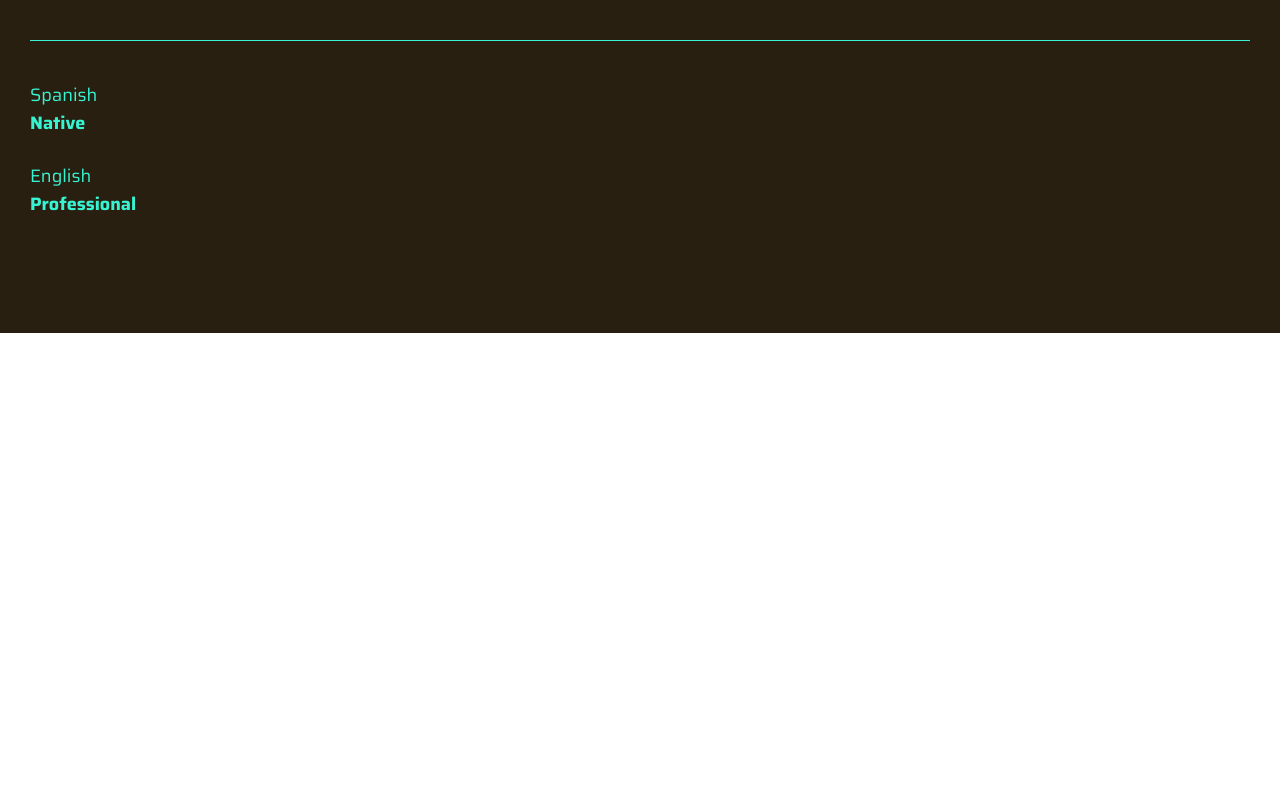
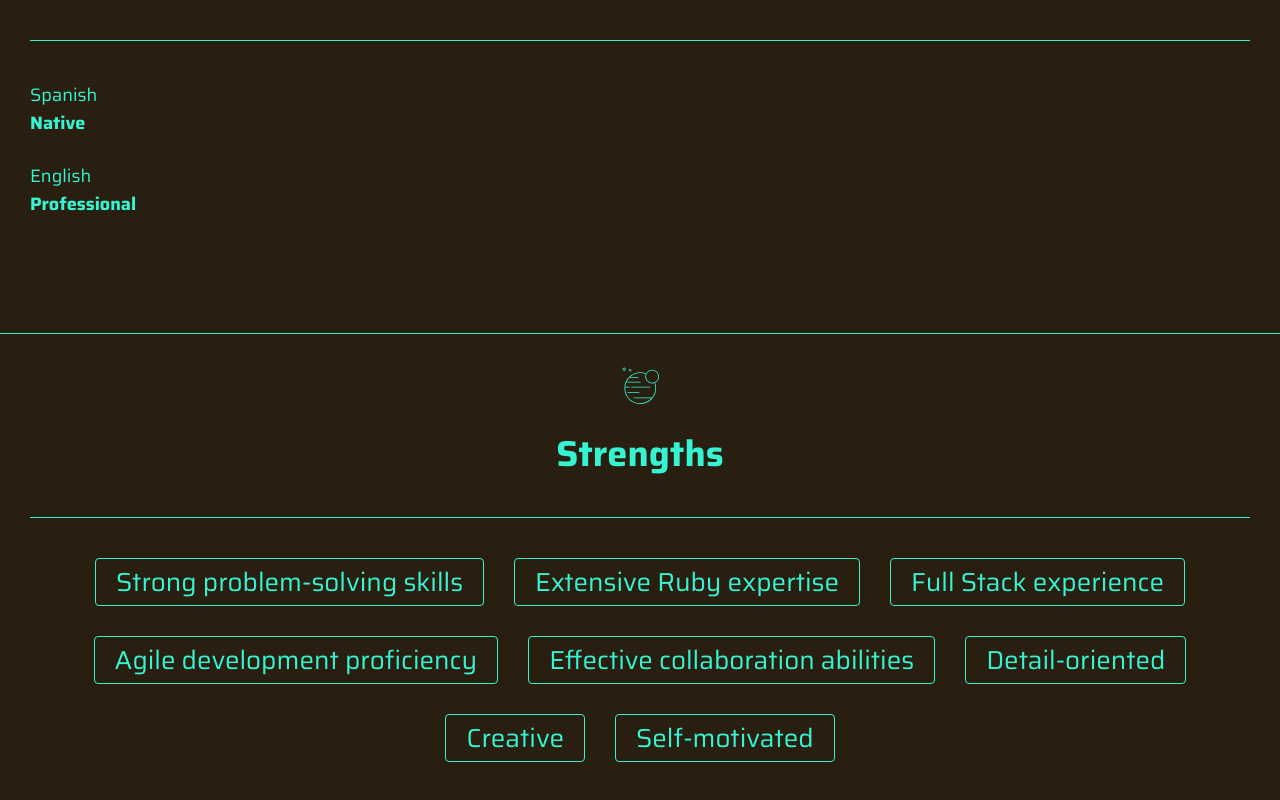
Before and after one commit to lmendozan90/lmendozan90.github.io, a React (Create React App) app: page / in a window 1280 px wide. Shown: the part 4491-5291 px from the top of the page. Before the commit the page ends 4824 px from the top, so only its background shows below. Built offline with nearby package versions, Linux system fonts and the light colour scheme.

Commit message:
Add Strengths section

```diff
--- /dev/null
+++ b/src/assets/icons/strengthsIcon.tsx
@@ -0,0 +1,22 @@
+import React from "react";
+
+const StrengthsIcon = ({
+  width = "24",
+  height = "24",
+  fill = "currentColor",
+}) => {
+  return (
+    <svg
+      xmlns="http://www.w3.org/2000/svg"
+      width={width}
+      height={height}
+      viewBox="0 0 48 48"
+      fill={fill}
+    >
+      <path d="M48 13.416c0-4.785-3.892-8.677-8.676-8.677-3.195 0-6.13 1.796-7.632 4.594a19.882 19.882 0 0 0-7.357-1.414c-11.045 0-20.031 8.987-20.031 20.034 0 11.046 8.986 20.033 20.031 20.033 11.045 0 20.031-8.987 20.031-20.033 0-2.326-.413-4.603-1.199-6.782A8.657 8.657 0 0 0 48 13.416zm-8.734 26.302H16.159a.5.5 0 0 0 0 1h22.252c-3.484 3.839-8.495 6.269-14.076 6.269-10.494 0-19.031-8.538-19.031-19.033 0-.291.031-.575.044-.863h5.361a.5.5 0 0 0 0-1h-5.31a18.879 18.879 0 0 1 1.255-5.133h17.682a.5.5 0 0 0 0-1H7.088a19.104 19.104 0 0 1 3.519-5.153c.034.007.065.02.101.02h10.901a.5.5 0 0 0 0-1h-9.982c3.374-3.038 7.821-4.906 12.708-4.906 2.393 0 4.719.437 6.923 1.299-.03.075-.051.153-.079.228a7.915 7.915 0 0 0-.264.864c-.028.111-.057.222-.081.335-.04.194-.07.39-.097.586-.013.097-.031.193-.041.292-.03.295-.048.593-.048.893 0 4.784 3.892 8.677 8.676 8.677.277 0 .552-.016.826-.042.088-.008.175-.023.263-.034.185-.023.369-.049.552-.085.101-.019.201-.043.301-.066a8.634 8.634 0 0 0 .805-.226c.065-.022.131-.038.196-.061a18.941 18.941 0 0 1 1.099 6.374c0 4.442-1.541 8.523-4.1 11.765zm3.094-19.25a7.618 7.618 0 0 1-3.036.625c-4.232 0-7.676-3.444-7.676-7.677 0-1.137.243-2.232.725-3.256a7.709 7.709 0 0 1 6.951-4.421c4.232 0 7.676 3.444 7.676 7.677a7.676 7.676 0 0 1-4.64 7.052z"></path>
+      <path d="M22.972 32.904H8.625a.5.5 0 0 0 0 1h14.348a.5.5 0 1 0-.001-1zm13.627-6.814H13.434a.5.5 0 0 0 0 1h23.165a.5.5 0 0 0 0-1zM5.937 4.235a1.967 1.967 0 0 0-.401-1.459 1.963 1.963 0 0 0-1.315-.747 1.948 1.948 0 0 0-1.458.401 1.96 1.96 0 0 0-.747 1.314 1.959 1.959 0 0 0 .401 1.459 1.96 1.96 0 0 0 1.563.764c.437 0 .859-.144 1.209-.417a1.96 1.96 0 0 0 .748-1.315zm-1.361.525a.987.987 0 0 1-.721.198.973.973 0 0 1-.478-1.739.978.978 0 0 1 1.37.171.973.973 0 0 1-.171 1.37zm5.777 1.956a.498.498 0 0 0 .708 0l.61-.61.61.61a.498.498 0 0 0 .708 0 .5.5 0 0 0 0-.707l-.61-.61.61-.61a.5.5 0 0 0-.707-.707l-.61.61-.61-.61a.5.5 0 0 0-.707.707l.61.61-.61.61a.499.499 0 0 0-.002.707z"></path>
+    </svg>
+  );
+};
+
+export default StrengthsIcon;
--- /dev/null
+++ b/src/components/Strengths.tsx
@@ -0,0 +1,59 @@
+import * as React from "react";
+import StrengthsIcon from "../assets/icons/strengthsIcon";
+
+const Strengths: React.FC = () => {
+  return (
+    <div className="border-t border-[#36f3d1] px-[30px] pt-8 pb-[90px]">
+      <div className="text-center flex flex-col items-center">
+        <div className="mx-auto mb-[27px]">
+          <StrengthsIcon width="38" height="38" fill="currentColor" />
+        </div>
+        <span className="text-4xl leading-[46px] font-bold">Strengths</span>
+      </div>
+      <section className="border-t border-[#36f3d1] mt-10 pt-10">
+        {/* Strengths */}
+        <div className="flex flex-wrap justify-center mt-0 mx-[-15px] mb-[-30px]">
+          {StrengthsDescription.map((strength, index) => (
+            <div
+              className="border rounded border-[#36f3d1] mt-0 mx-[15px] mb-[30px] py-[5px] px-5"
+              key={index}
+            >
+              <span className="text-[26px] leading-[36px]">
+                {strength.name}
+              </span>
+            </div>
+          ))}
+        </div>
+      </section>
+    </div>
+  );
+};
+
+const StrengthsDescription = [
+  {
+    name: "Strong problem-solving skills",
+  },
+  {
+    name: "Extensive Ruby expertise",
+  },
+  {
+    name: "Full Stack experience",
+  },
+  {
+    name: "Agile development proficiency",
+  },
+  {
+    name: "Effective collaboration abilities",
+  },
+  {
+    name: "Detail-oriented",
+  },
+  {
+    name: "Creative",
+  },
+  {
+    name: "Self-motivated",
+  },
+];
+
+export default Strengths;
--- a/src/pages/Home.tsx
+++ b/src/pages/Home.tsx
@@ -3,6 +3,7 @@ import General from "../components/General";
 import WorkExperience from "../components/WorkExperience";
 import Skills from "../components/Skills";
 import Languages from "../components/Languages";
+import Strengths from "../components/Strengths";
 
 const Home: React.FC = () => {
   return (
@@ -11,11 +12,7 @@ const Home: React.FC = () => {
       <WorkExperience />
       <Skills />
       <Languages />
-      {/*<main className="relative h-screen overflow-y-scroll">*/}
-      {/*  <div className="">*/}
-      {/*    <Contact />*/}
-      {/*  </div>*/}
-      {/*</main>*/}
+      <Strengths />
     </div>
   );
 };
```
